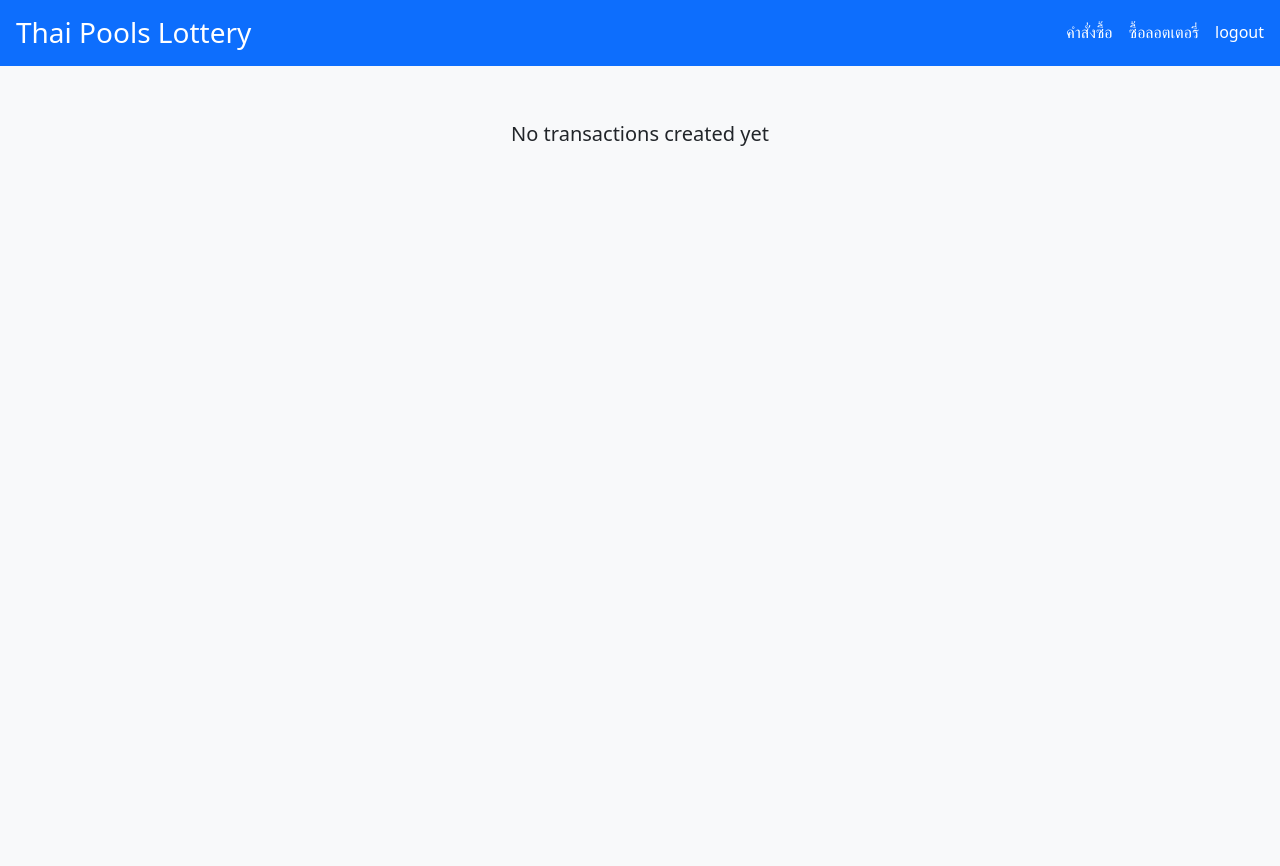
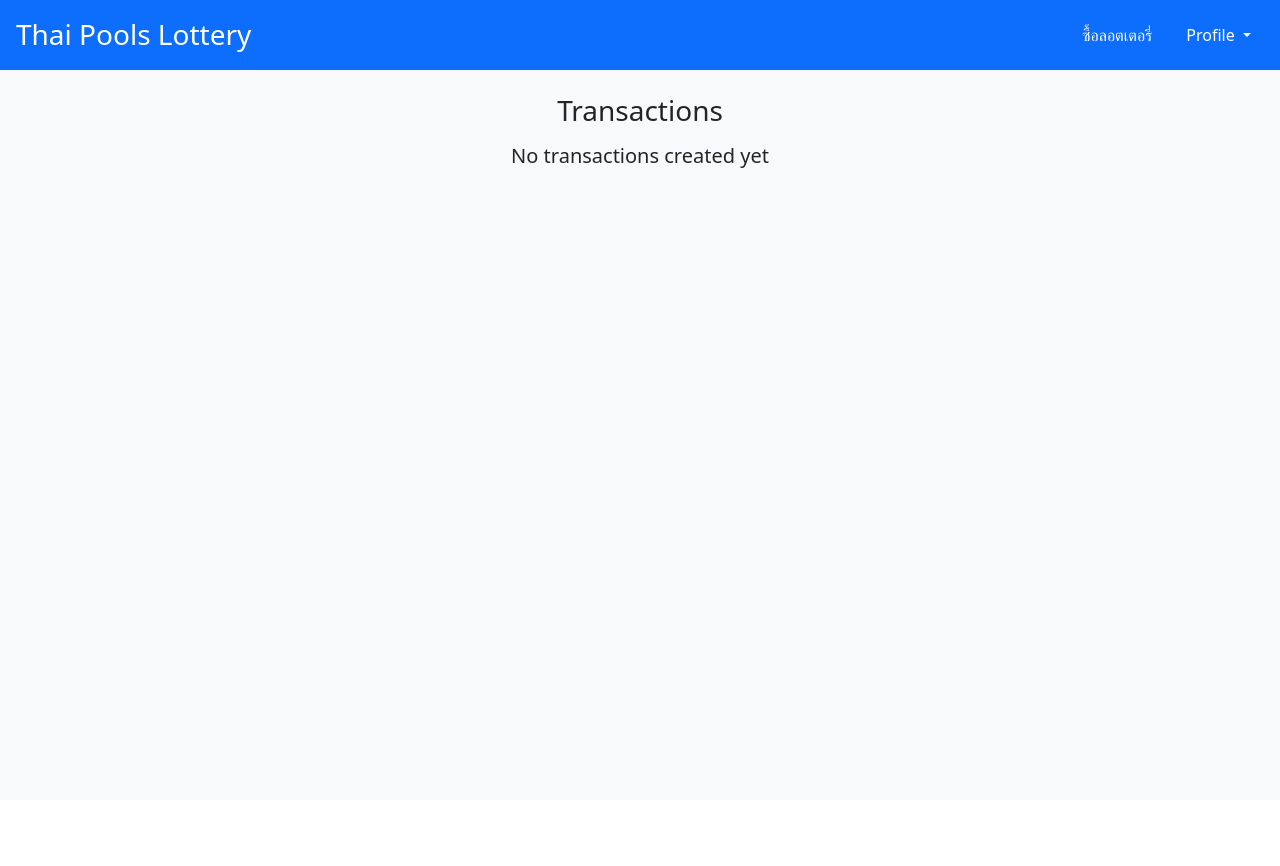
Before and after one commit to TheoMan8520/lotto, a Django app: page /transactions/ in a window 1280 px wide. After the commit the page ends 168 px from the top, so only its background shows below. Run offline with Django 5.2, Linux system fonts and the light colour scheme; the visitor is signed in with stand-in values (Sample User, id 1); data that the repository does not hold is empty; some libraries are stand-ins or nearby versions.

Commit message:
Adjust overall style

```diff
--- a/app/templates/buy_lotto.html
+++ b/app/templates/buy_lotto.html
@@ -6,7 +6,7 @@
                 <div class="card-header w-100 p-3">
                     <h5>งวดวันที่ 16 ธันวาคม 2567</h5>
                 </div>
-                <div class="card-body d-flex flex-column align-items-center">
+                <div class="card-body d-flex flex-column align-items-center p-5">
                     <form action="{% url 'lotto:confirm_buy_lotto' %}" method="GET" class="d-flex flex-column align-items-center g-10">
                         {% csrf_token %}
                         <div class="d-flex g-10">
@@ -18,7 +18,7 @@
                             <h5>จำนวนหุ้น (หุ้นละ 80 บาท):</h5>
                             <input name="share" required type="number" min="1" max="10" placeholder="0" class="lotto h4 card p-2">
                         </div>
-                        <button title="submit_form" type="submit" class="btn btn-primary px-3 py-2"><h5>ยืนยันคำสั่งซื้อและแจ้งชำระเงิน</h5></button>
+                        <button title="submit_form" type="submit" class="btn btn-primary px-4 py-3">ยืนยันคำสั่งซื้อและแจ้งชำระเงิน</button>
                     </form>
                 </div>
             </div>
--- a/app/templates/header.html
+++ b/app/templates/header.html
@@ -8,7 +8,7 @@
     {% bootstrap_css %}
     {% bootstrap_javascript %}
     <style>
-        h1, h2, h3, h4, h5, h6, p {
+        .btn, h1, h2, h3, h4, h5, h6, p {
             margin: 0;
           }
           a {
@@ -29,26 +29,30 @@
             top: 0;
             z-index: 1;
           }
-          body {
-            height: 100vh;
-          }
     </style>
     {% block head %} {% endblock %}
 </head>
-<body>
+<body class="bg-light">
     <div class="header d-flex w-100 p-3 bg-primary align-items-center">
         <a href="{% url 'lotto:main' %}"><h3 class="text-white">Thai Pools Lottery</h3></a>
-        <div class="d-flex ms-auto g-10 align-items-center">
+        <div class="d-flex ms-auto g-05 align-items-center">
           {% if user.is_authenticated %}
-            <a href="{% url 'lotto:transactions' %}"><h6 class="text-white">คำสั่งซื้อ</h6></a>
-            <a href="{% url 'lotto:buy_lotto' %}"><h6 class="text-white">ซื้อลอตเตอรี่</h6></a>
-            <a href="{% url 'logout' %}?next={% url 'lotto:main' %}"><h6 class="text-white">logout</h6></a>
+            <a href="{% url 'lotto:buy_lotto' %}" class="btn btn-primary"><p class="text-white">ซื้อลอตเตอรี่</p></a>
+            <div class="dropdown">
+              <button class="btn btn-primary dropdown-toggle" type="button" data-bs-toggle="dropdown" aria-expanded="false">
+                Profile
+              </button>
+              <ul class="dropdown-menu">
+                <li><a href="{% url 'lotto:transactions' %}" class="dropdown-item">คำสั่งซื้อ</a></li>
+                <li><a href="{% url 'logout' %}?next={% url 'lotto:main' %}" class="dropdown-item">logout</a></li>
+              </ul>
+            </div>
           {% else %}
             <a href="{% url 'lotto:login' %}"><h6 class="text-white">เข้าสู่ระบบ/สมัครสมาชิก</h6></a>
           {% endif %}
         </div>
     </div>
-    <div class="d-flex flex-column align-items-center bg-light body-section h-100 pt-5">
+    <div class="d-flex flex-column align-items-center body-section h-100 p-3">
         {% block content %}
         {% endblock %}
     </div>
--- a/app/templates/main.html
+++ b/app/templates/main.html
@@ -4,6 +4,5 @@
     <a class="d-flex btn btn-primary" href="{% url 'lotto:stat' %}">Go to stat</a>
   </div>
   {% if user.is_authenticated %}
-    <h5>You are login</h5>
   {% endif %}
 {% endblock %}
--- a/app/templates/transactions.html
+++ b/app/templates/transactions.html
@@ -2,6 +2,7 @@
 {% block content %}
   {% if user.is_authenticated %}
     <div class="d-flex flex-column w-100 h-100 align-items-center g-10 pt-2">
+        <h3>Transactions</h3>
         {% if transactions %}
             {% for transaction in transactions %}
                 <div class="card d-flex flex-column align-items-center">
@@ -9,12 +10,12 @@
                         <h6>{{ transaction.created_at.date }}</h6>
                     </div>
                     <div class="card-body d-flex flex-column align-items-center">
-                        <form action="{% url 'lotto:confirm_buy_lotto' %}" method="POST" class="d-flex flex-column align-items-center g-10">
+                        <form action="{% url 'lotto:confirm_buy_lotto' %}" method="POST" class="d-flex flex-column align-items-start g-10 p-3">
                             {% csrf_token %}
-                            <p>user: {{ transaction.user.username }}</p>
+                            <p>ผู้ซื้อ: {{ transaction.user.username }}</p>
                             <p>lotto: {{ transaction.lotto }}</p>
-                            <p>share: {{ transaction.share }}</p>
-                            <p>status: {{ transaction.status }}</p>
+                            <p>จำนวนหุ้น: {{ transaction.share }}</p>
+                            <p>สถานะการสั่งซื้อ: {{ transaction.status }}</p>
                         </form>
                     </div>
                 </div>
```
Also changed, not shown: app/templates/confirm_buy_lotto.html (+6 -17 lines).
